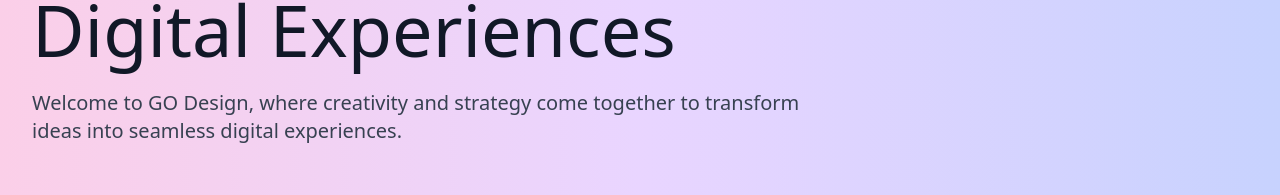
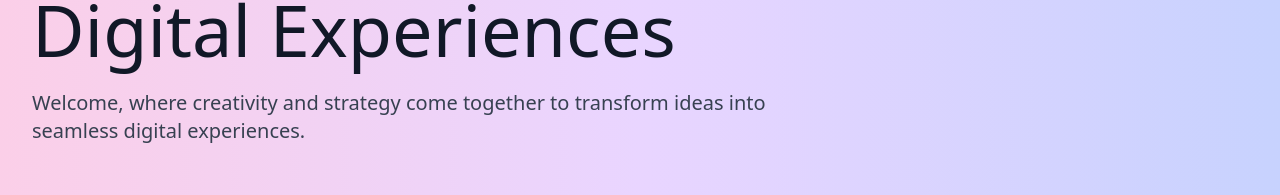
Before and after one commit to godesign27/TimothyMcGuire2.5, a React (Vite) app: page / in a window 1280 px wide. Both pictures are taken after a click on the link "About". Shown: the part 279-474 px from the top of the page. Built offline with nearby package versions, Linux system fonts and the light colour scheme.

Commit message:
Remove GO Design from About hero text

```diff
--- a/src/components/About.tsx
+++ b/src/components/About.tsx
@@ -13,7 +13,7 @@
               Transforming Ideas into<br />Digital Experiences
             </h1>
             <p className="text-xl text-gray-700 dark:text-gray-300">
-              Welcome to GO Design, where creativity and strategy come together to transform ideas into seamless digital experiences.
+              Welcome, where creativity and strategy come together to transform ideas into seamless digital experiences.
             </p>
           </div>
         </div>
```
